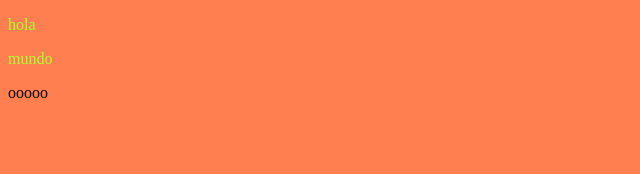
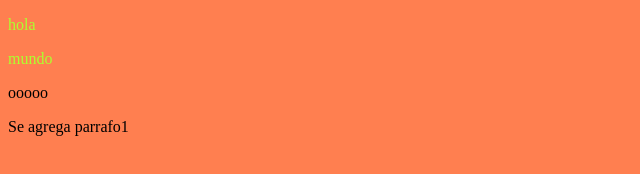
Before and after one commit to Johanncs/demo-rep, a plain HTML site: page index.html in a window 1280 px wide. Shown: the whole page, without its empty margins (0-640 px from the left). Drawn offline with Linux system fonts and the light colour scheme; files that its build step writes are made by us from their sources.

Commit message:
Se agrego un parrafo

```diff
--- a/index.html
+++ b/index.html
@@ -16,5 +16,6 @@
     <p name="miselemento">hola</p>
     <p name="miselemento">mundo</p>
     <p>ooooo</p>
+    <p>Se agrega parrafo1</p>
 </body>
 </html>
```
